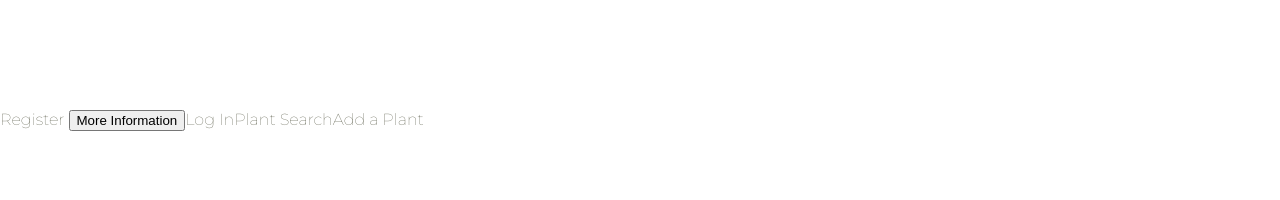
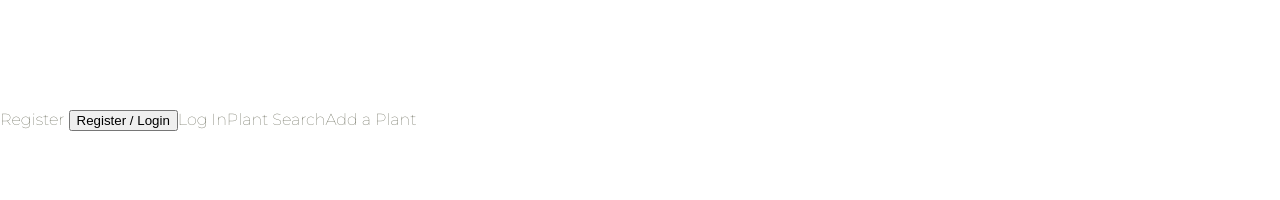
Before and after one commit to final-project-squad/cautious-carnival, a React (Create React App) app in the folder front-end/: page /main in a window 1280 px wide. Shown: the top 200 px of the page. Built offline with nearby package versions, Linux system fonts and the light colour scheme.

Commit message:
compiling vertion of code with register

```diff
--- a/front-end/src/components/Login/register.js
+++ b/front-end/src/components/Login/register.js
@@ -62,13 +62,13 @@ const Register = (props) => {
   );
 };
 
-function PopUp() {
+function PopUpRegister() {
   const [modalShow, setModalShow] = useState(false);
 
   return (
     <>
       <Button variant="info" size="sm" onClick={() => setModalShow(true)}>
-        More Information
+        Register / Login
       </Button>
 
       <Register
@@ -80,4 +80,4 @@ function PopUp() {
   );
 }
 
-export default PopUp;
+export default PopUpRegister;
```
